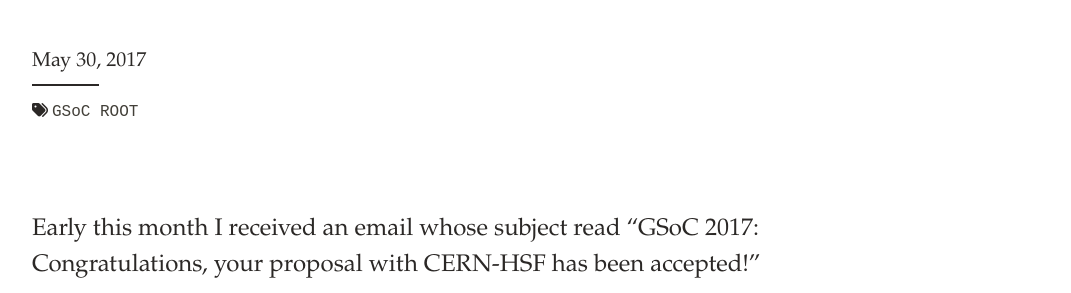
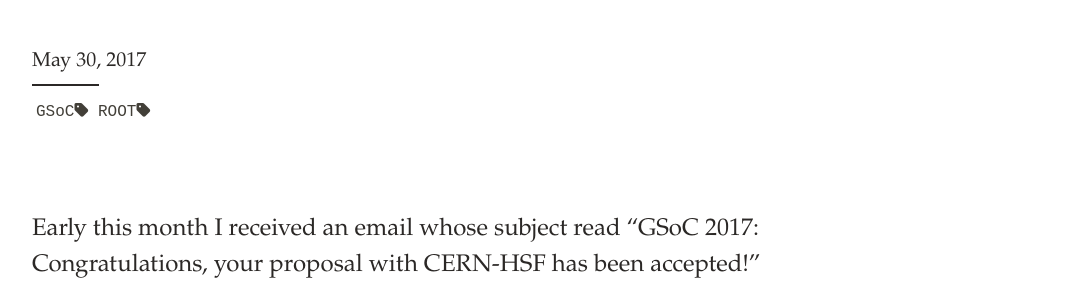
Before and after one commit to agarciamontoro/agarciamontoro.github.io, a Jekyll site: the page built from _posts/2017-05-30-google-summer-of-code-the-beginning.md, in a window 1280 px wide and 900 px high. Shown: the part 435-728 px from the top of the window, without its empty margins (208-1279 px from the left). Built offline with Jekyll 4.4.1, drawn with Linux system fonts in a browser that asks for light colours; nearby versions of some CDN libraries.

Commit message:
Minor changes in the tags format

```diff
--- a/_includes/post_block.html
+++ b/_includes/post_block.html
@@ -3,5 +3,9 @@
   <h2 class="h1 lh-condensed col-9 mb-0">
     <a class="link-primary" title="{{ post.url | prepend: site.baseurl }}" href="{{ post.url | prepend: site.baseurl }}">{{ post.title }}</a>
   </h2>
-  <a class="no-underline-hover h5 block py-1 mb-1" title="{{ post.url | prepend: site.baseurl }}" href="{{ post.url | prepend: site.baseurl }}">{{ post.date | date: "%b %-d, %Y" }}</a>
+
+  <span class="no-underline-hover h5 block py-1 mb-1">
+      {{ post.date | date: "%b %-d, %Y" }}
+      <code class="tiny">{% for tag in post.tags %}<i class="fa fa-tag"></i>{{ tag }} {% endfor %}</code>
+  </span>
 </div>
--- a/_layouts/post.html
+++ b/_layouts/post.html
@@ -9,7 +9,7 @@ layout: default
       <p class="h4 lh-condensed"><time datetime="{{ page.date | date_to_xmlschema }}" itemprop="datePublished">{{ page.date | date: "%b %-d, %Y" }}</time></p>
       <div class="col-1 sm-width-full border-top-thick">
       </div>
-      <i class="mt-2 fa fa-tags"></i><code>{% for tag in page.tags %}{{ tag }} {% endfor %}</code>
+      <code>{% for tag in page.tags %}{{ tag }}<i class="mt-2 fa fa-tag"></i> {% endfor %}</code>
     </div>
   </div>
 
```
